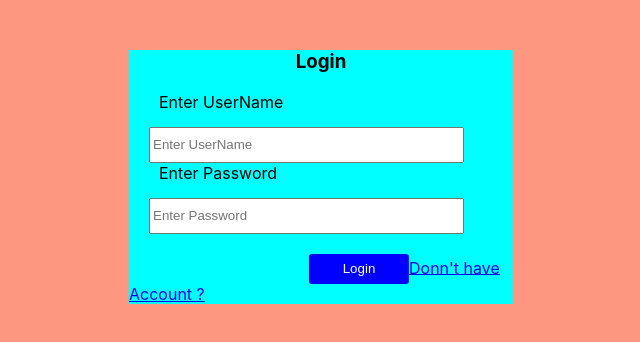
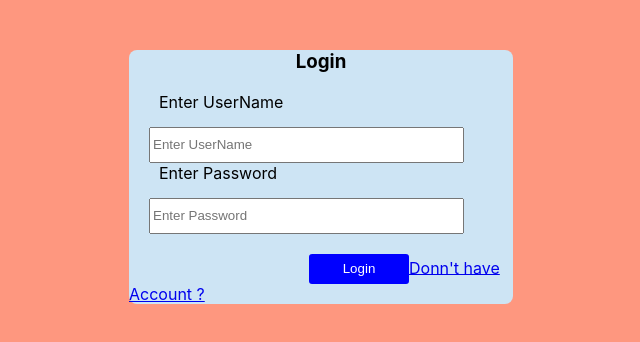
Before and after one commit to SammithGowda/CrimeCheckone, a React (Create React App) app in the folder crimecheckassignment/: page / in a window 1280 px wide. Shown: the top 342 px of the page, without its empty margins (319-959 px from the left). Built offline with nearby package versions, Linux system fonts and the light colour scheme.

Commit message:
css styling

```diff
--- a/crimecheckassignment/src/App.css
+++ b/crimecheckassignment/src/App.css
@@ -7,7 +7,8 @@ body {
   /* height: 400px; */
   margin: auto;
   margin-top: 50px;
-  background-color: aqua;
+  background-color: #cde4f4;
+  border-radius: 8px;
 }
 .login_main_div > input {
   width: 80%;
@@ -39,6 +40,8 @@ body {
   /* border: 2px solid red; */
   width: 30%;
   margin: auto;
+  background-color: #cde4f4;
+  border-radius: 2px;
 }
 .registerform > label {
   display: inline-block;
```
